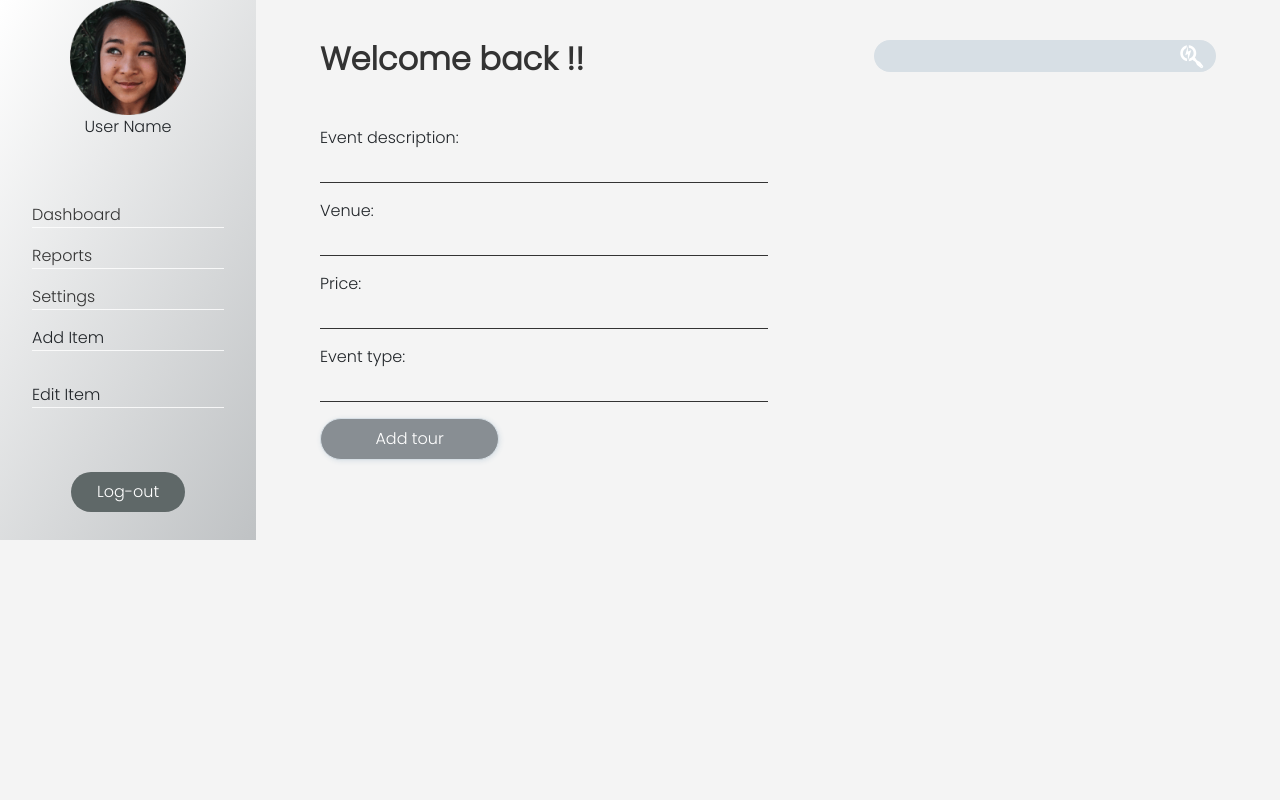
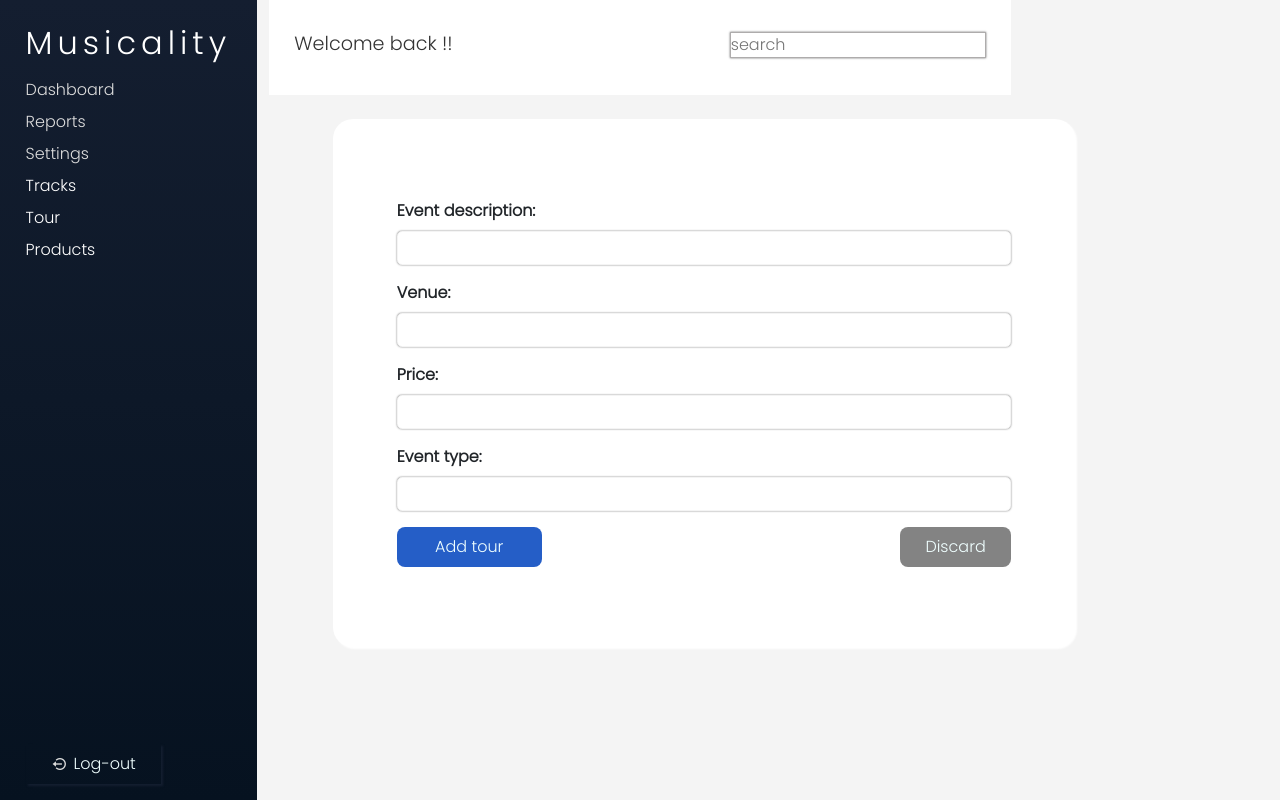
Before and after one commit to cleo-cyber/shopi-fy, a Django app: page /addtour/ in a window 1280 px wide. Run offline with Django 4.2, Linux system fonts and the light colour scheme; some libraries are stand-ins or nearby versions.

Commit message:
modified admin section

```diff
--- a/shopify/musicapp/templates/musicapp/add_data/add_tour.html
+++ b/shopify/musicapp/templates/musicapp/add_data/add_tour.html
@@ -5,5 +5,8 @@
     <form action="{% url 'newtour' %}" method="POST">
     {%csrf_token %}
     {{form.as_p}}
+    <div class="buttons">
     <input type="submit" value="Add tour">
+    <input type="reset" value="Discard">
+</div>
 {% endblock content %}
--- a/shopify/musicapp/templates/musicapp/add_data/add_tracks.html
+++ b/shopify/musicapp/templates/musicapp/add_data/add_tracks.html
@@ -3,6 +3,10 @@
     <form action="{% url 'upload' %}" method="POST" enctype="multipart/form-data">
         {% csrf_token %}
         {{ form.as_p }}
+        <div class="buttons">
         <input type="submit" value="Submit">
+        <input type="reset" value="Discard">
+    </div>
+
     </form>
 {% endblock content %}
--- a/shopify/musicapp/views.py
+++ b/shopify/musicapp/views.py
@@ -92,7 +92,9 @@ def add_tour(request):
 
     return render(request,'musicapp/add_data/add_tour.html',{'form':form})
 
-
+  # === EDIT === #
+def edit_track(request,pk):
+    pass
 
 # ==== User Accounts ==== #
 
--- /dev/null
+++ b/shopify/static/js/admin.js
@@ -0,0 +1,8 @@
+const burger=document.querySelector('.burger')
+const dashboard=document.querySelector('.dashboard')
+
+burger.addEventListener('click',ShowCloseDashboard)
+
+function ShowCloseDashboard(e){
+  dashboard.classList.toggle('open-dash')
+}
--- a/shopify/static/styles/admin.css
+++ b/shopify/static/styles/admin.css
@@ -1,214 +1,218 @@
 @import url('https://fonts.googleapis.com/css2?family=Poppins:ital,wght@0,300;1,100&display=swap');
-/* TODO- RESTYLE THE PAGE */
+
 *{
+    padding: 0;
     margin: 0;
-    padding: 0;
     box-sizing: border-box;
     list-style: none;
+}
+
+body{
+    background-color: #f4f4f4;
+    font-family: 'Poppins', sans-serif;
+
+}
+.dashboard a{
     text-decoration: none;
 }
-img{
-    width: 100%;
+
+.dash_container{
+    display: flex;
+    justify-content: space-around;
 }
-body{
-    font-family: 'Poppins', sans-serif;
-    background-color: #f4f4f4;
-    height: 100%;
+.dashboard{
+  position: absolute;
+  left: 0;
+  top: 0;
+  background:linear-gradient(#141E30,#061220);
+  height: 100%;
+ z-index: 20;
+ flex: .5;
+ padding: 0 2vw;
+ /* width: auto; */
+ /* overflow-y: scroll; */
+}
+::-webkit-scrollbar{
+    width: 1em;
+
+}
+::-webkit-scrollbar-track {
+    background: #f1f1f1;
+  }
+::-webkit-scrollbar-thumb {
+    background: #888;
+  }
+::-webkit-scrollbar-thumb:hover {
+    background: #555;
+  }
+.user_operations{
+
+}
+.navigation{
+background-color: #fff;
+width: 100%;
+}
+.cont{
+    display: flex;
+    justify-content: space-between;
+    padding: 4vh 2vw;
 }
 
-.administrator{
-    display: flex;
-    position: relative;
+.navigation h2{
+    font-size: 1.5vw;
+    color: #333;
+}
+
+.container{
+  display: flex;
+  flex-direction: column;
+  justify-content: center;
+  width: 100%;
 
 }
-.dash_container{
-    max-height: 100%;
+.form_operations{
+    margin:3vh 5vw;
+    background: #fff;
+    box-shadow: 2px 2px 2px #fff;
+    border-radius: 20px;
+    padding: 10vh 5vw;
+    width: 100%;
+
 }
-.dashboard{
-    flex: .5;
+.links,.logout{
+    display: flex;
+    flex-direction: column;
+    color: #fff;
+    justify-content: center;
+    /* align-items: center; */
+    /* padding: 2vh 0; */
+
+
+}
+.links{
+    margin-bottom: 1vh;
+
+
+}
+.logout{
+    position: static;
+    bottom: 0;
+}
+.dashboard .user{
+    color: #fff;
+    padding: 1vh 0;
+
+}
+.user h2{
     display: flex;
     flex-direction: column;
     align-items: center;
-    justify-content: space-evenly;
-    background:linear-gradient(120deg,#ffffff,#bfc2c4);
-    max-height: 100%;
-    z-index: 20;
-    position: static;
-    height: 100%;
+    justify-content: center;
+    padding-top:2vh;
+    letter-spacing: 5px;
 }
-.user_operations{
-    flex: 2;
+.links a{
+    color: #ddd;
+
 }
-.user img{
-    width: 80%;
+.sub_add{
+    margin-left: 1vw;
+    padding-top: 1vh;
+    display: none;
+
 }
-.user{
+.links .main{
+display: flex;
+flex-direction: column;
+gap: 1vh;
+}
+.add_links{
+margin-top: 1vh;
+}
+.add_links:hover .sub_add{
+display:block;
+}
+ul{
+
+    margin: 0;
+}
+.logout{
+    position: absolute;
+    bottom: 2vh;
+}
+.logout button{
+    padding: 1vh 2vw;
+    border: none;
+    background: transparent;
+    color:azure;
+    font-size: 2vh;
     display: flex;
     justify-content: center;
     align-items: center;
-    flex-direction: column;
-    top: 5vh;
-    height: 100%;
+    box-shadow: 2px 2px 2px #141E30;
 }
-.links{
-    display: flex;
-    flex-direction: column;
-    margin: 2rem 0;
-    padding: 1rem 2rem;
-    align-items: center;
-    /* position: absolute; */
-    /* left: 0; */
-    /* top: 30vh; */
-    gap: 2vh;
-    cursor: pointer;
-    height: 100%;
+button i{
+    margin-right: .5vw;
+    color: #ddd;
+}
+ .burger{
+position: absolute;
+left: 2;
+display: none;
 
 }
-.main{
-    display: flex;
-    flex-direction: column;
-    gap: 2vh;
-
+ .burger div{
+    width: 25px;
+    height: 2px;
+    background-color: #061220;
+    margin: 5px;
 }
-
-.links li{
-    border-bottom: 1px solid rgba(255, 255, 255, 0.822);
-    width: 15vw;
+.dashboard.open-dash{
+    transform: translate(-100vw);
 }
-.main a{
-    text-decoration: none;
-    color: #333;
+label{
+    /* display: block; */
 }
-
-.sub_add{
-    display: flex;
-    flex-direction: column;
-    gap: 2vh;
-    display: none;
+form input[type='text'],input[type='number']{
+    width: 100%;
+    border-radius: .3rem;
+    border: 1px solid #f4f4f4;
+    outline: none;
+    box-shadow: 0px 0px 2px rgba(0, 0, 0, 0.57);
+    padding: .5vh 0;
 }
-.parent:hover .sub_add{
-    display: block;
-    padding-left:3vw;
-    width: 100%;
-    transition: .3s ease-in-out;
-
-}
-
-.sub_add li{
-    padding: 1vh 0;
-    text-align: center;
-    border: none;
-    width: 100%;
-
-}
-.sub_add li:hover{
-    background-color: rgba(255, 255, 255, 0.411);
-
-}
-.sub_add li a{
-    color: rgb(86, 74, 74);
-    text-decoration: none;
-}
-
-.logout{
-    /* position: absolute; */
-    /* bottom: 5vh;
-    left: 2rem; */
-    height: 100%;
-
-}
-.logout button{
-    padding:1vh 2vw;
-    border-radius: 2rem;
-    border: 0;
-    background-color: rgb(95, 104, 104);
-    color: #ffffff;
-
-}
-.user_operations{
-    margin: 5vh 5vw;
-}
-.navigation{
+.buttons{
     display: flex;
     justify-content: space-between;
 }
-.navigation h2{
-    font-weight: 600;
-    color: #333;
+form input[type='submit'],input[type='reset']{
+    padding: 1vh 3vw;
+    border-radius: .5rem;
+    color: azure;
+    background-color: #255ec7;
+    border: none;
 }
-.search input[type='search']{
-    padding: .5vh 1vw;
-    border-radius: 2rem;
-    background-color: #d7dfe5;
-    border: none;
+input[type='reset']{
+    background-color: rgba(51, 51, 51, 0.608);
+    padding: 1vh 2vw;
+}
+input[type='search']{
+    background: transparent;
+    border: 1px solid #aeacac;
     outline: none;
-}
-.search{
-    position: relative;
-}
-.search i{
-    font-size: 2vw;
-    /* background-color: #d7dfe5; */
-    border-radius: 2rem;
-    border: none;
-    position: absolute;
-    right: 1vw;
-    padding: .5vh 0;
-    color: #fff;
-}
-
-.form_operations{
-    padding: 5vh 0vw;
-}
-form{
-    display: flex;
-    flex-direction: column;
-    justify-content: center;
-    /* align-items: center; */
-}
-form label{
-    display: block;
-}
-form input{
-    background-color: transparent;
-    transition: .3s ease-in-out;
-}
-form input[type='text'],input[type='number']{
-    width: 50%;
-    outline: none;
-    border-right: 0;
-    border-left: 0;
-    border-top: 0;
-    border-bottom: 1px solid #333;
+    width: 20vw;
+    box-shadow: 0px 0px 2px rgba(0, 0, 0, 0.57);
 
 
 }
-form input[type='submit']{
-padding: 1vh 2vw;
-width: 20%;
-border-radius: 2rem;
-display: flex;
-justify-content: center;
-align-items: center;
-border: 1px solid #d7dfe5;
-background-color: #888e93;
-color: #fff;
-z-index: 2;
-box-shadow: 1px 1px 5px #d7dfe5;
-
+label{
+    padding-right: 2vw;
+    font-weight: bold;
 }
-form input[type='submit']:hover{
-    opacity: .9;
-
+::-webkit-file-upload-button{
+    background-color: #555;
+    border: none;
+    padding: 1vh 5vw;
+    width: 100%;
+    color: #fff;
 }
-form input[type='file']::-webkit-file-upload-button{
-    content: 'Select Banner';
-    background-color: teal;
-    border: 0;
-    padding: .7vh 2vw;
-    color: #fff;
-    border-radius: .5rem;
-}
-form input[type='file']::-webkit-file-upload-button:hover{
-opacity: .9;
-}
--- a/shopify/templates/admin.html
+++ b/shopify/templates/admin.html
@@ -1,5 +1,3 @@
-<!-- TODO -->
-
 <!DOCTYPE html>
 {% load static %}
 <html lang="en">
@@ -9,6 +7,8 @@
     <meta name="viewport" content="width=device-width, initial-scale=1.0">
     <link rel="stylesheet" href="https://cdn.jsdelivr.net/npm/bootstrap@4.3.1/dist/css/bootstrap.min.css" integrity="sha384-ggOyR0iXCbMQv3Xipma34MD+dH/1fQ784/j6cY/iJTQUOhcWr7x9JvoRxT2MZw1T" crossorigin="anonymous">
     <script src="https://kit.fontawesome.com/1b6a588cb6.js" crossorigin="anonymous"></script>
+    <link href='https://unpkg.com/boxicons@2.1.2/css/boxicons.min.css' rel='stylesheet'>
+
     <link rel="stylesheet" href="{% static 'styles/admin.css' %}">
     <title>Admin</title>
 </head>
@@ -17,9 +17,11 @@
         <section class="administrator">
             <div class="dash_container">
             <div class="dashboard">
+
             <div class="user">
-                <img src="{% static '/images/avatar-ali.png' %}" alt="">
-                <p>User Name</p>
+                <!-- <img src="{% static '/images/avatar-ali.png' %}" alt="">
+                <p>User Name</p> -->
+                <h2>Musicality</h2>
             </div>
             <div class="links">
                 <div class="main">
@@ -30,38 +32,58 @@
                 </div>
                 <div class="add_links">
                     <ul >
-                        <li class="parent">Add Item
+                        <li class="parent">Tracks
                         <ul class="sub_add">
-                            <li><a href="#">Add Outfit</a></li>
-                            <li><a href="{% url 'newtour' %}">Add Tour</a></li>
-                            <li><a href="{% url 'upload' %}">Add Track</a></li>
+                            <li><a href="#">Tracks</a></li>
+                            <li><a href="#">Edit Tracks</a></li>
+                            <li><a href="{% url 'upload' %}">Add tacks</a></li>
                         </ul>
                         </li>
                     </ul>
                 </div>
-                <div class="update_links">
+                <div class="add_links">
                     <ul >
-                        <li class="parent">Edit Item
+                        <li class="parent">Tour
                         <ul class="sub_add">
-                            <li><a href="#">Edit Outfit</a></li>
-                            <li><a href="#">Edit Tour</a></li>
-                            <li><a href="#">Edit Track</a></li>
+                            <li><a href="#">Tours</a></li>
+                            <li><a href="#">Edit Tours</a></li>
+                            <li><a href="{% url 'newtour' %}">Add Tour</a></li>
+                        </ul>
+                        </li>
+                    </ul>
+                </div>
+                <div class="add_links">
+                    <ul >
+                        <li class="parent">Products
+                        <ul class="sub_add">
+                            <li><a href="#">Add Outfit</a></li>
+                            <li><a href="#">Edit products</a></li>
+                            <li><a href="#">Add Product</a></li>
                         </ul>
                         </li>
                     </ul>
                 </div>
 
+
             </div>
             <div class="logout">
-                 <a href="{% url 'logout' %}"><button>Log-out</button></a>
+                 <a href="{% url 'logout' %}"><button><i class='bx bx-log-out-circle'></i>Log-out</button></a>
             </div>
             </div>
-            </div>
+
             <div class="user_operations">
+                <div class="container">
+                    <div class="burger">
+                        <div class="line1"></div>
+                        <div class="line2"></div>
+                        <div class="line3"></div>
+                    </div>
                 <div class="navigation">
+                <div class="cont">
                     <h2>Welcome back {{request.user.username}}!!</h2>
                     <div class="search">
-                    <input type="search"><i class="fa-brands fa-searchengin"></i>
+                    <input type="search" placeholder="search">
+                </div>
                 </div>
                 </div>
             <div class="form_operations">
@@ -71,7 +93,10 @@
                   {% endblock content %}
             </div>
             </div>
+            </div>
+        </div>
         </section>
     </main>
+    <script src="{%static 'js/admin.js'%}"></script>
 </body>
 </html>
```
Also changed, not shown: shopify/media/trackImages/Web_capture_16-8-2022_91233_cleo-cyber.github.io.jpeg (added).
